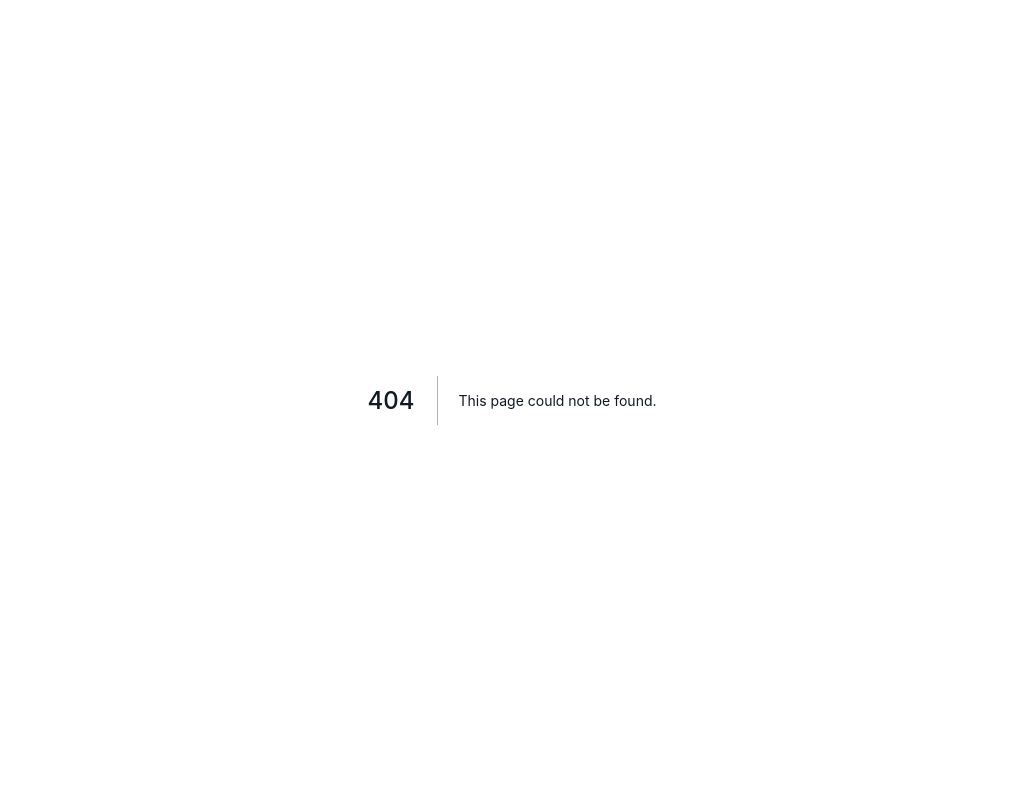
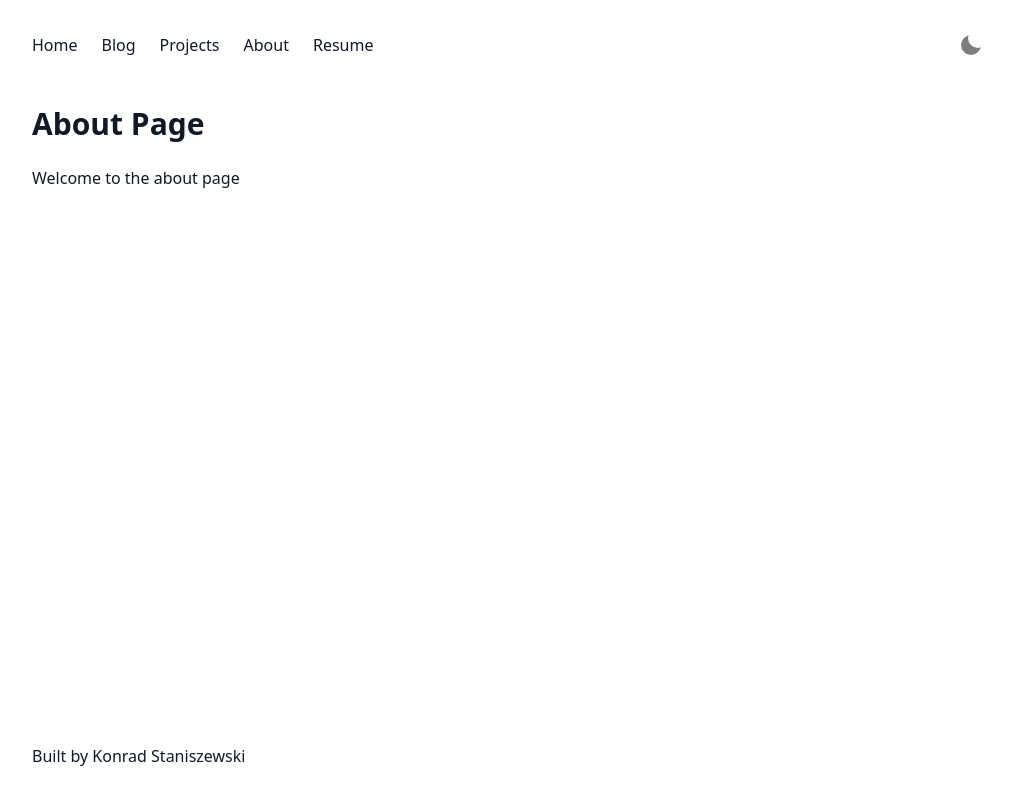
Before and after one commit to KonradStanski/KonradStaniszewski.github.io, a Next.js app: page /projects in a window 1280 px wide. Before the commit this address had no page. Shown: the whole page, without its empty margins (128-1140 px from the left). Built offline with nearby package versions, Linux system fonts and the light colour scheme; what @tailwindcss/typography would draw is missing.

Commit message:
Fix exports

```diff
--- a/pages/blog.tsx
+++ b/pages/blog.tsx
@@ -10,7 +10,7 @@ type IndexProps = {
   posts: PostType[];
 };
 
-export const About = ({ posts }: IndexProps): JSX.Element => {
+export const Blog = ({ posts }: IndexProps): JSX.Element => {
   return (
     <Layout
       customMeta={{
@@ -50,4 +50,4 @@ export const getStaticProps: GetStaticProps = async () => {
   };
 };
 
-export default About;
+export default Blog;
--- /dev/null
+++ b/pages/projects.tsx
@@ -0,0 +1,17 @@
+import React from 'react';
+import Layout from '../components/Layout';
+
+export const Projects = (): JSX.Element => {
+  return (
+    <Layout
+      customMeta={{
+        title: 'About',
+      }}
+    >
+      <h1>About Page</h1>
+      <p>Welcome to the about page</p>
+    </Layout>
+  );
+};
+
+export default Projects;
--- /dev/null
+++ b/pages/resume.tsx
@@ -0,0 +1,17 @@
+import React from 'react';
+import Layout from '../components/Layout';
+
+export const Resume = (): JSX.Element => {
+  return (
+    <Layout
+      customMeta={{
+        title: 'About',
+      }}
+    >
+      <h1>About Page</h1>
+      <p>Welcome to the about page</p>
+    </Layout>
+  );
+};
+
+export default Resume;
```
